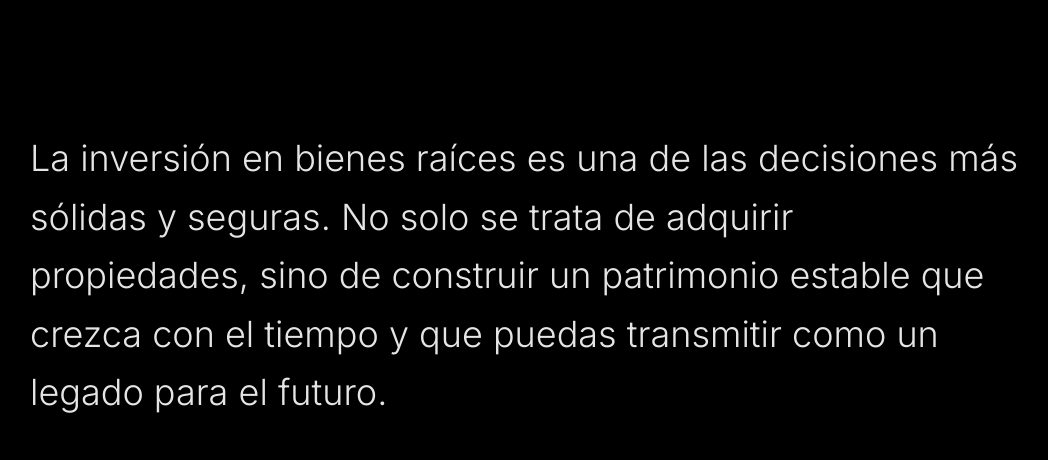
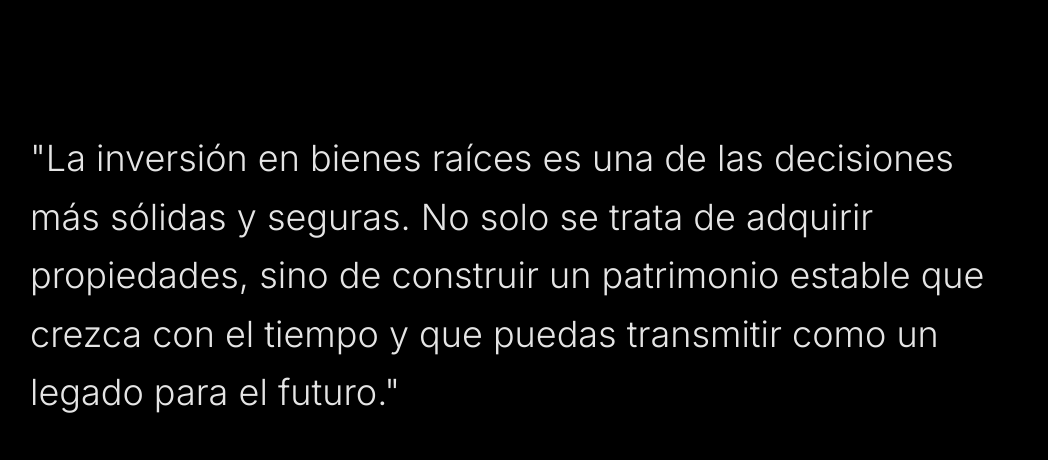
Before and after one commit to INGCapaDev/landing-page-react-vite, a React (Vite) app: page / in a window 1280 px wide. Shown: the part 3760-4220 px from the top of the page, without its empty margins (114-1162 px from the left). Built offline with nearby package versions, Linux system fonts and the light colour scheme.

Commit message:
:pencil2: [FIX](unico): Add quotes in the review section

```diff
--- a/src/constants/index.jsx
+++ b/src/constants/index.jsx
@@ -95,7 +95,7 @@ export const REVIEW = {
   name: "Carlos Magallanes",
   profession: "Asesor Inmobiliario",
   content:
-    "La inversión en bienes raíces es una de las decisiones más sólidas y seguras. No solo se trata de adquirir propiedades, sino de construir un patrimonio estable que crezca con el tiempo y que puedas transmitir como un legado para el futuro.",
+    '"La inversión en bienes raíces es una de las decisiones más sólidas y seguras. No solo se trata de adquirir propiedades, sino de construir un patrimonio estable que crezca con el tiempo y que puedas transmitir como un legado para el futuro."',
 };
 
 export const CONTACT = [
```
